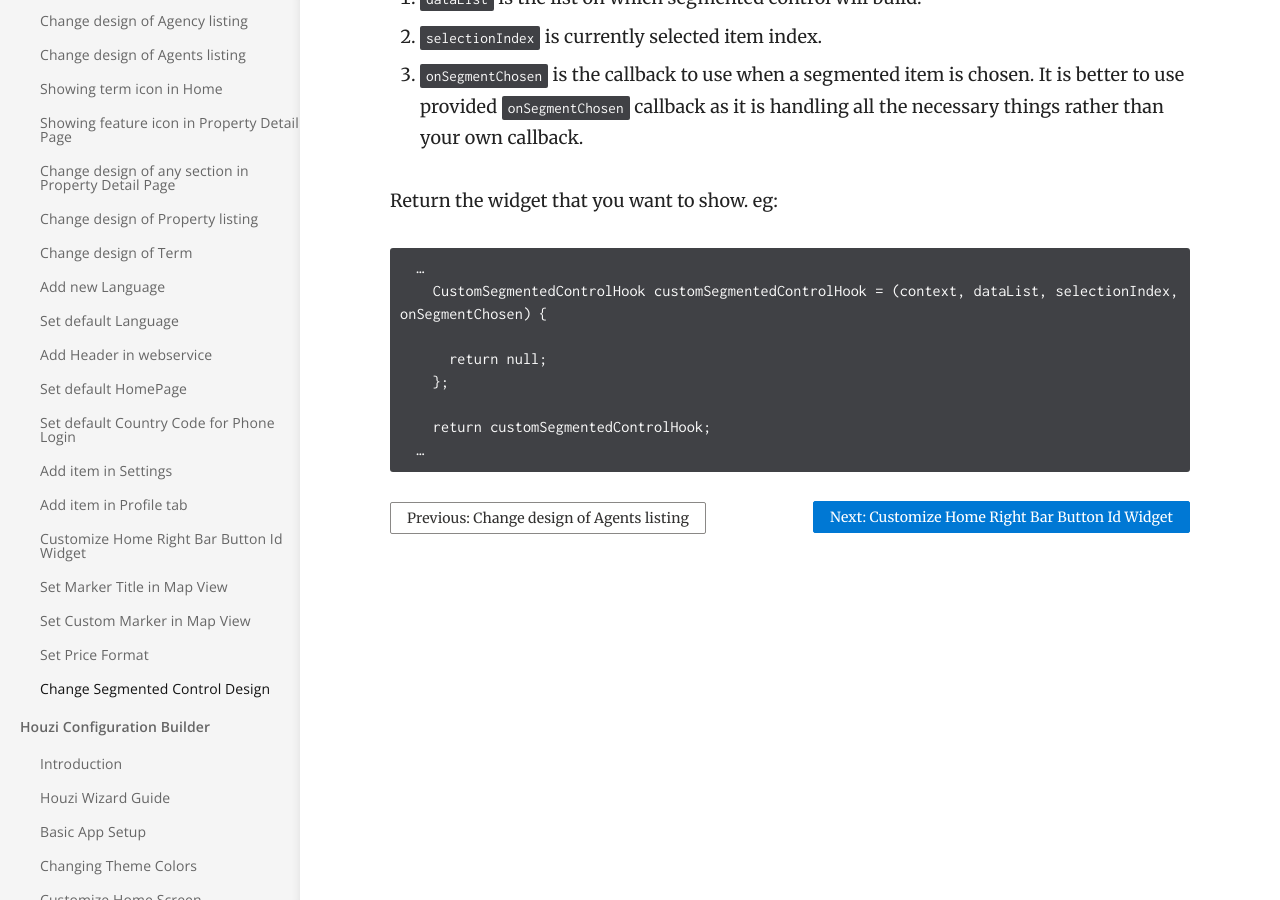
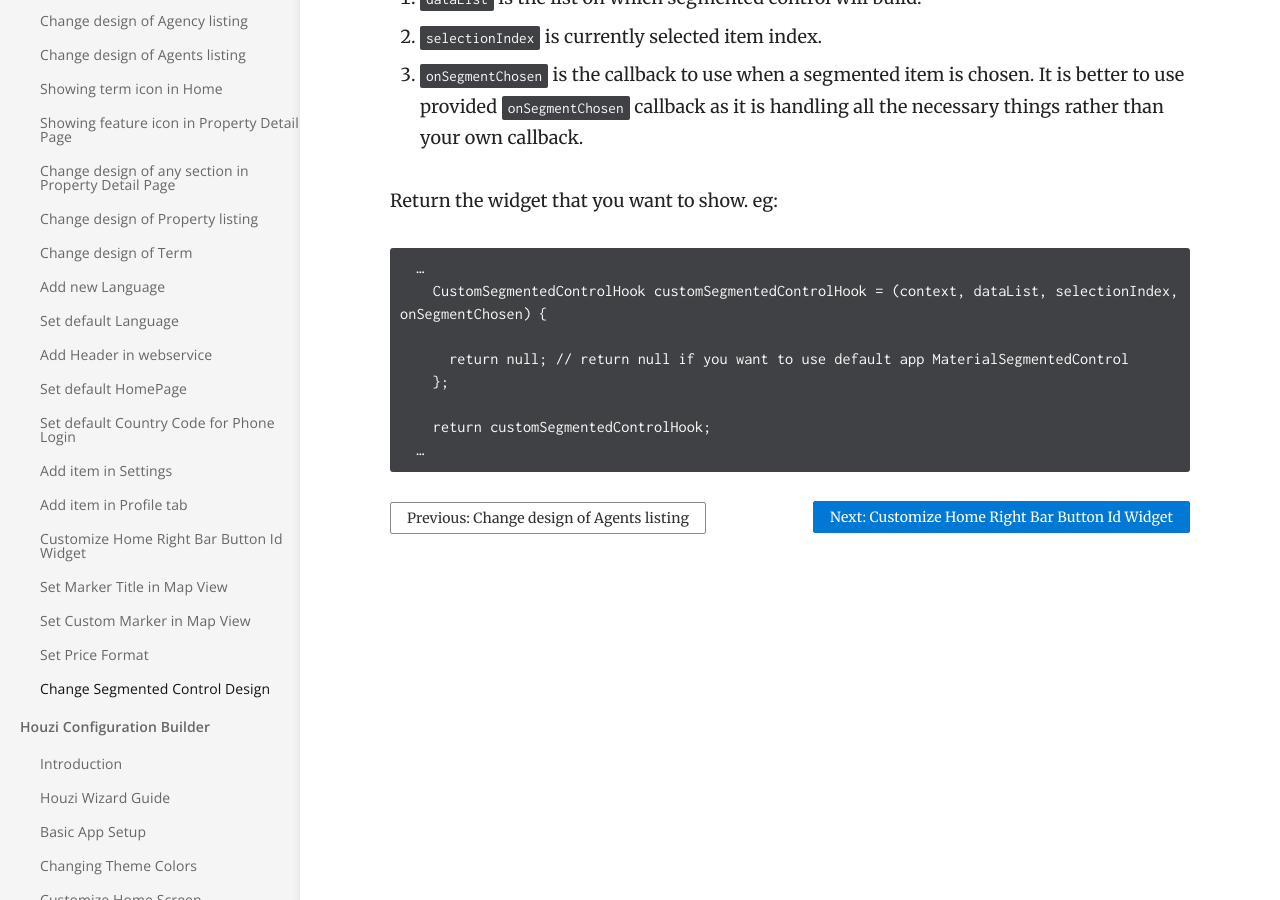
Before and after one commit to booleanbites/houzi-doc, a Jekyll site: the page built from _docs/hooks-widgets/custom_segmented_control.md, in a window 1280 px wide and 900 px high, scrolled down 495 px. Built offline with Jekyll 4.4.1, drawn with Linux system fonts in a browser that asks for light colours.

Commit message:
Minor fix

```diff
--- a/_docs/hooks-widgets/custom_segmented_control.md
+++ b/_docs/hooks-widgets/custom_segmented_control.md
@@ -19,7 +19,7 @@ Return the widget that you want to show. eg:
   …
     CustomSegmentedControlHook customSegmentedControlHook = (context, dataList, selectionIndex, onSegmentChosen) {
 
-      return null;
+      return null; // return null if you want to use default app MaterialSegmentedControl
     };
 
     return customSegmentedControlHook;
```
